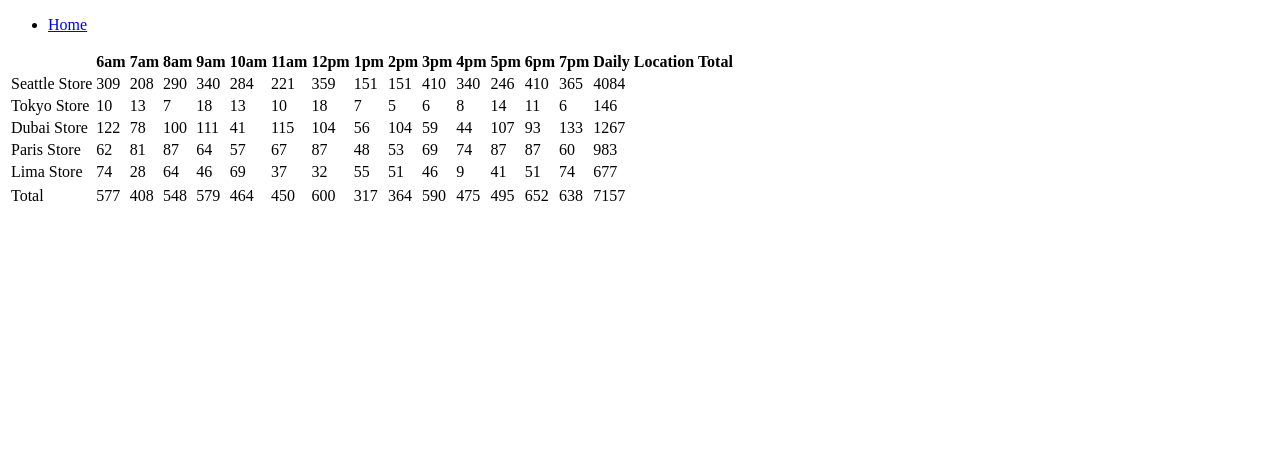
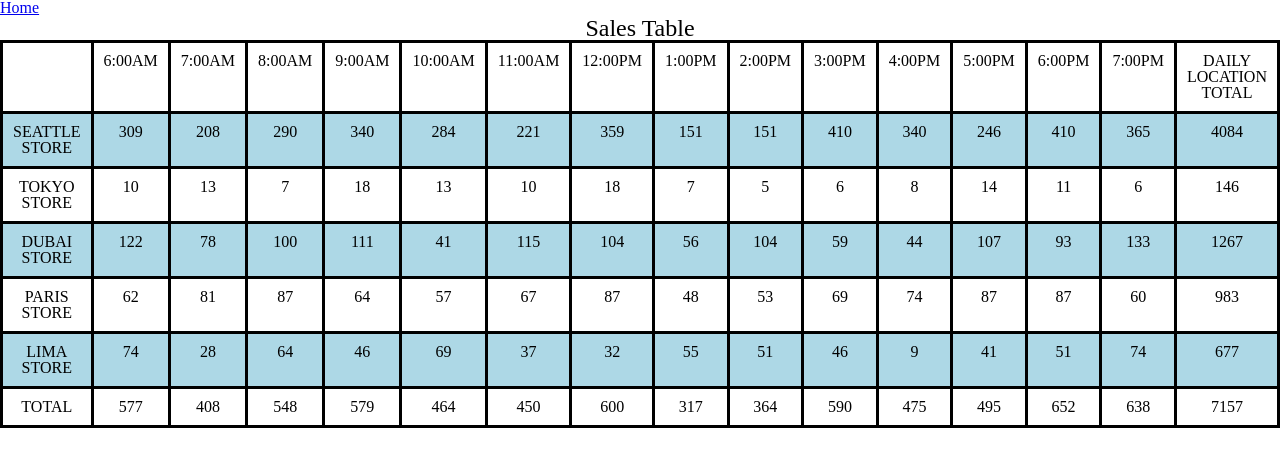
Before and after one commit to ben-hill33/cookie-stand, a plain HTML site: page sales.html in a window 1280 px wide. Drawn offline with Linux system fonts and the light colour scheme.

Commit message:
table style added

```diff
--- a/css/style.css
+++ b/css/style.css
@@ -1,12 +1,26 @@
 table {
   border: solid;
+  border-width: medium;
+  border-collapse: collapse;
+  border-color: black;
 }
 th, td {
   padding: 10px;
   border: solid;
+  border-width: medium;
+  text-align: center;
+  border-color: black;
+  text-transform: uppercase;
+}
+tr:nth-child(even) {
+  background: lightblue;
+
+}
+tfoot {
+
 }
 
-th {
+h1 {
   text-align: center;
-
+  font-size: x-large;
 }
--- a/js/app.js
+++ b/js/app.js
@@ -9,7 +9,7 @@
 // -User needs to be able to easily modify the input numbers for each location based on day of the week, special events, and other factors.
 // -User would like to see nice formatting for the numbers
 
-var storeHours = ['6am', '7am', '8am', '9am', '10am', '11am', '12pm', '1pm', '2pm', '3pm', '4pm', '5pm', '6pm', '7pm'];
+var storeHours = ['6:00am', '7:00am', '8:00am', '9:00am', '10:00am', '11:00am', '12:00pm', '1:00pm', '2:00pm', '3:00pm', '4:00pm', '5:00pm', '6:00pm', '7:00pm'];
 var newStoreArr = [];
 
 function StoreList(minCustHours, maxCustHours, avgCookies, name) {
--- a/sales.html
+++ b/sales.html
@@ -4,6 +4,9 @@
   <title>
     Sales Data
   </title>
+  <link rel="stylesheet" type="text/css" href="css/reset.css"/>
+  <link rel="stylesheet" type="text/css" href="css/style.css"/>
+
 </head>
 
 <body>
@@ -13,6 +16,7 @@
     </ul>
   </header>
   <main>
+    <h1>Sales Table</h1>
     <table id="table">
 
     </table>
```
